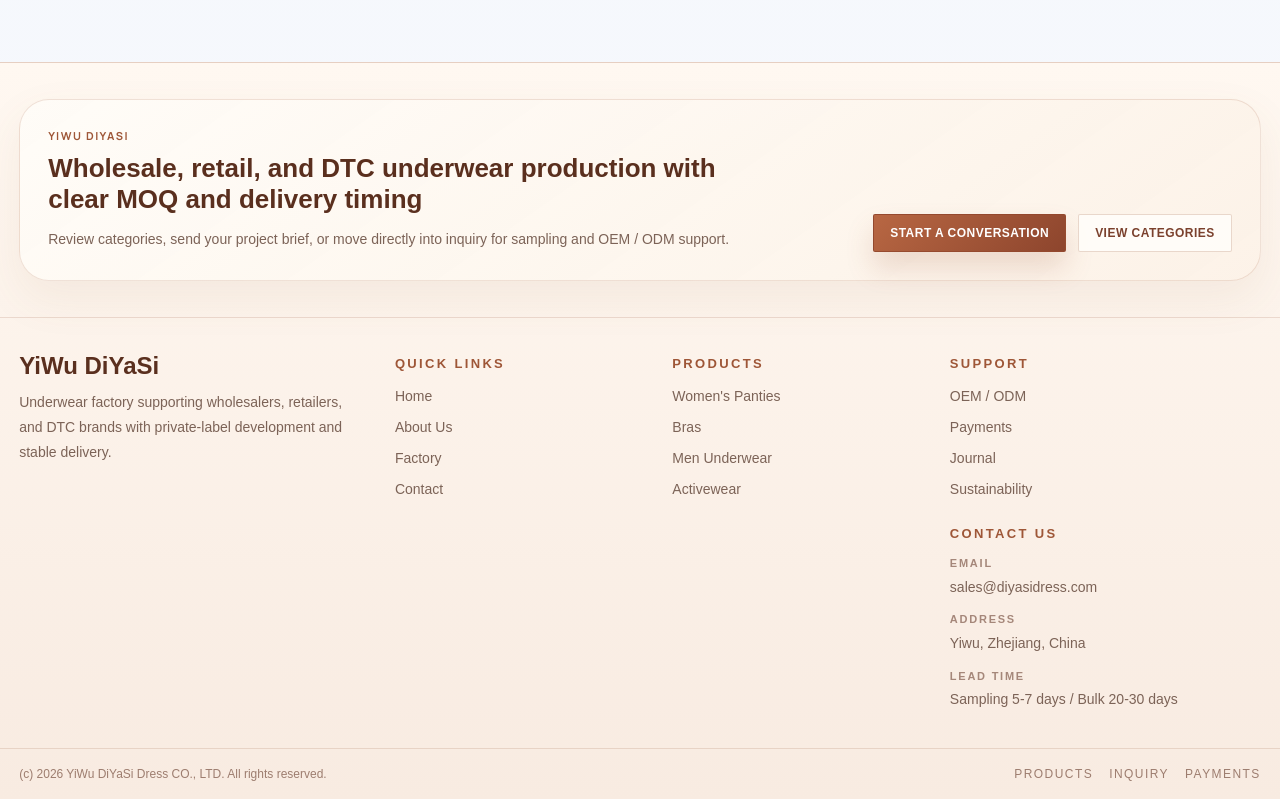
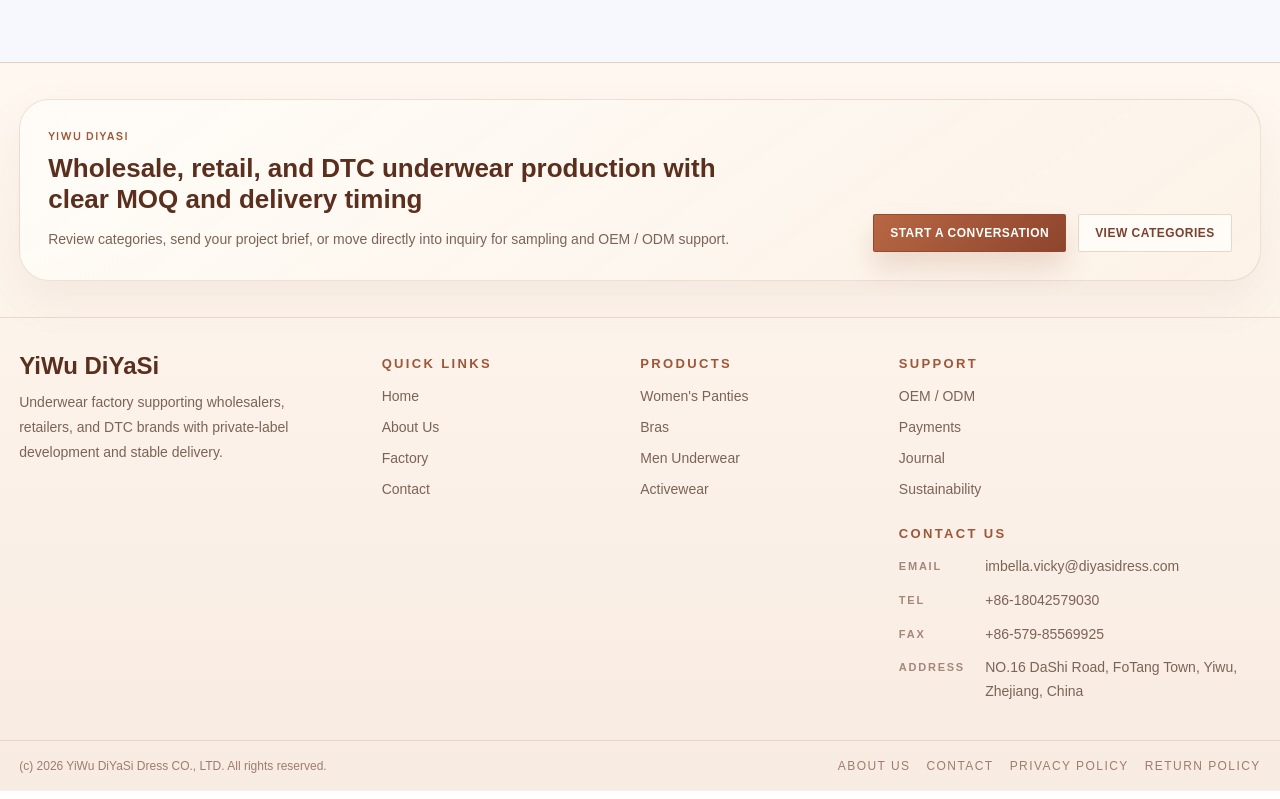
Before and after one commit to 156631890/diyasi, a Next.js app in the folder apps/web/: page /oem-odm in a window 1280 px wide. Shown: the part 1118-1917 px from the top of the page. Built offline with nearby package versions, Linux system fonts and the light colour scheme; no server answers.

Commit message:
Polish footer contact layout and policy pages

```diff
--- a/apps/web/app/globals.css
+++ b/apps/web/app/globals.css
@@ -471,6 +471,27 @@
   color: #a5877a;
 }
 
+.site-footer-contact-row {
+  display: grid;
+  grid-template-columns: 72px minmax(0, 1fr);
+  gap: 0.9rem;
+  align-items: start;
+}
+
+.site-footer-contact-key {
+  margin: 0;
+  padding-top: 0.18rem;
+}
+
+.site-footer-contact-value {
+  margin: 0;
+  font-family: Arial, "Helvetica Neue", sans-serif;
+  font-size: 14px;
+  line-height: 1.7;
+  color: #7c6357;
+  overflow-wrap: anywhere;
+}
+
 .site-footer-bottom-link {
   font-family: Arial, "Helvetica Neue", sans-serif;
   font-size: 12px;
@@ -2472,6 +2493,11 @@
     grid-template-columns: 1fr;
   }
 
+  .site-footer-contact-row {
+    grid-template-columns: 1fr;
+    gap: 0.3rem;
+  }
+
   .contact-payment-actions {
     justify-content: flex-start;
   }
--- a/apps/web/app/layout.tsx
+++ b/apps/web/app/layout.tsx
@@ -74,6 +74,9 @@
     name: SITE_NAME,
     url: SITE_URL,
     description: SITE_DESCRIPTION,
+    email: "imbella.vicky@diyasidress.com",
+    telephone: "+86-18042579030",
+    faxNumber: "+86-579-85569925",
     areaServed: "Worldwide",
     knowsLanguage: ["en", "zh", "es"]
   };
@@ -84,8 +87,12 @@
     url: SITE_URL,
     description: SITE_DESCRIPTION,
     image: `${SITE_URL}/media/generated/factory-capability-panorama.png`,
+    email: "imbella.vicky@diyasidress.com",
+    telephone: "+86-18042579030",
+    faxNumber: "+86-579-85569925",
     address: {
       "@type": "PostalAddress",
+      streetAddress: "NO.16 DaShi Road, FoTang Town",
       addressLocality: "Yiwu",
       addressRegion: "Zhejiang",
       addressCountry: "CN"
--- /dev/null
+++ b/apps/web/app/privacy-policy/page.tsx
@@ -0,0 +1,61 @@
+import type { Metadata } from "next";
+
+import { buildBreadcrumbJsonLd, buildMetadata } from "@/lib/seo";
+
+export const metadata: Metadata = buildMetadata({
+  title: "Privacy Policy",
+  description:
+    "Read the privacy policy for YiWu DiYaSi Dress CO., LTD regarding inquiry data, communication, and website usage.",
+  path: "/privacy-policy"
+});
+
+export default function PrivacyPolicyPage() {
+  const breadcrumbJsonLd = buildBreadcrumbJsonLd([
+    { name: "Home", path: "/" },
+    { name: "Privacy Policy", path: "/privacy-policy" }
+  ]);
+
+  return (
+    <main className="container-shell py-10">
+      <script type="application/ld+json" dangerouslySetInnerHTML={{ __html: JSON.stringify(breadcrumbJsonLd) }} />
+
+      <section className="hero-panel p-7 md:p-10 lg:p-12">
+        <p className="kicker page-reference-subtitle">Privacy Policy</p>
+        <h1 className="section-title mt-2 text-[#6a3524]">Privacy Policy</h1>
+        <p className="page-reference-body mt-4 max-w-3xl text-[#7d4f3e]">
+          This policy explains how YiWu DiYaSi Dress CO., LTD collects, uses, and protects information submitted through this website.
+        </p>
+      </section>
+
+      <section className="mt-10 grid gap-8">
+        <article className="editorial-column">
+          <h2 className="page-reference-subtitle text-[#6a3524]">Information We Collect</h2>
+          <p className="page-reference-body mt-4 text-[#7d4f3e]">
+            We may collect contact details, company information, and project information when you submit inquiries, request samples, or contact our team.
+          </p>
+        </article>
+
+        <article className="editorial-column">
+          <h2 className="page-reference-subtitle text-[#6a3524]">How We Use Information</h2>
+          <p className="page-reference-body mt-4 text-[#7d4f3e]">
+            Information is used to respond to inquiries, prepare quotations, discuss OEM / ODM projects, arrange sampling, and coordinate production communication.
+          </p>
+        </article>
+
+        <article className="editorial-column">
+          <h2 className="page-reference-subtitle text-[#6a3524]">Data Protection</h2>
+          <p className="page-reference-body mt-4 text-[#7d4f3e]">
+            We take reasonable steps to protect submitted information and limit internal access to business communication and project handling purposes.
+          </p>
+        </article>
+
+        <article className="editorial-column">
+          <h2 className="page-reference-subtitle text-[#6a3524]">Contact</h2>
+          <p className="page-reference-body mt-4 text-[#7d4f3e]">
+            For privacy-related questions, contact YiWu DiYaSi Dress CO., LTD through the contact page on this website.
+          </p>
+        </article>
+      </section>
+    </main>
+  );
+}
--- /dev/null
+++ b/apps/web/app/return-policy/page.tsx
@@ -0,0 +1,61 @@
+import type { Metadata } from "next";
+
+import { buildBreadcrumbJsonLd, buildMetadata } from "@/lib/seo";
+
+export const metadata: Metadata = buildMetadata({
+  title: "Return Policy",
+  description:
+    "Read the return policy for sample orders, approved production, and issue handling at YiWu DiYaSi Dress CO., LTD.",
+  path: "/return-policy"
+});
+
+export default function ReturnPolicyPage() {
+  const breadcrumbJsonLd = buildBreadcrumbJsonLd([
+    { name: "Home", path: "/" },
+    { name: "Return Policy", path: "/return-policy" }
+  ]);
+
+  return (
+    <main className="container-shell py-10">
+      <script type="application/ld+json" dangerouslySetInnerHTML={{ __html: JSON.stringify(breadcrumbJsonLd) }} />
+
+      <section className="hero-panel p-7 md:p-10 lg:p-12">
+        <p className="kicker page-reference-subtitle">Return Policy</p>
+        <h1 className="section-title mt-2 text-[#6a3524]">Return Policy</h1>
+        <p className="page-reference-body mt-4 max-w-3xl text-[#7d4f3e]">
+          This policy outlines how sample orders, approved production orders, and quality-related issues are handled by YiWu DiYaSi Dress CO., LTD.
+        </p>
+      </section>
+
+      <section className="mt-10 grid gap-8">
+        <article className="editorial-column">
+          <h2 className="page-reference-subtitle text-[#6a3524]">Sample Orders</h2>
+          <p className="page-reference-body mt-4 text-[#7d4f3e]">
+            Paid sample fees are generally non-refundable once development work has started, unless a different written agreement has been confirmed in advance.
+          </p>
+        </article>
+
+        <article className="editorial-column">
+          <h2 className="page-reference-subtitle text-[#6a3524]">Bulk Production Orders</h2>
+          <p className="page-reference-body mt-4 text-[#7d4f3e]">
+            Bulk production orders are handled according to the approved sample, confirmed specifications, and agreed production terms. Returns are not accepted for approved custom production without verified quality issues.
+          </p>
+        </article>
+
+        <article className="editorial-column">
+          <h2 className="page-reference-subtitle text-[#6a3524]">Quality Issues</h2>
+          <p className="page-reference-body mt-4 text-[#7d4f3e]">
+            If there is a verified quality issue, please contact the team promptly with order details, photos, and supporting information so the case can be reviewed and resolved.
+          </p>
+        </article>
+
+        <article className="editorial-column">
+          <h2 className="page-reference-subtitle text-[#6a3524]">Contact</h2>
+          <p className="page-reference-body mt-4 text-[#7d4f3e]">
+            For return or quality discussions, contact YiWu DiYaSi Dress CO., LTD through the contact page and include the product, order stage, and issue details.
+          </p>
+        </article>
+      </section>
+    </main>
+  );
+}
--- a/apps/web/components/SiteFooter.tsx
+++ b/apps/web/components/SiteFooter.tsx
@@ -58,23 +58,25 @@
     ],
     contactTitle: "Contact Us",
     contactRows: [
-      { label: "Email", value: "sales@diyasidress.com" },
-      { label: "Address", value: "Yiwu, Zhejiang, China" },
-      { label: "Lead Time", value: "Sampling 5-7 days / Bulk 20-30 days" }
+      { label: "Email", value: "imbella.vicky@diyasidress.com" },
+      { label: "Tel", value: "+86-18042579030" },
+      { label: "Fax", value: "+86-579-85569925" },
+      { label: "Address", value: "NO.16 DaShi Road, FoTang Town, Yiwu, Zhejiang, China" }
     ],
     rights: "All rights reserved.",
     bottomLinks: [
-      { href: "/products", label: "Products" },
-      { href: "/contact", label: "Inquiry" },
-      { href: "/payments", label: "Payments" }
+      { href: "/about", label: "About US" },
+      { href: "/contact", label: "Contact" },
+      { href: "/privacy-policy", label: "Privacy Policy" },
+      { href: "/return-policy", label: "Return Policy" }
     ]
   },
   zh: {
-    eyebrow: "义乌蒂雅思",
+    eyebrow: "义乌谛雅思",
     brandDesc: "服务批发商、零售商与 DTC 品牌的内衣工厂，支持贴牌开发与稳定交付。",
     ctaTitle: "提供清晰 MOQ、打样节奏与交期安排的内衣制造合作",
-    ctaDesc: "查看产品分类，提交项目需求，或直接发起询盘，推进打样与 OEM / ODM 合作。",
-    ctaPrimary: "开始沟通",
+    ctaDesc: "查看产品分类、提交项目需求，或直接发起询盘，推进打样与 OEM / ODM 合作。",
+    ctaPrimary: "开始洽谈",
     ctaSecondary: "查看分类",
     quickTitle: "快捷导航",
     quickItems: [
@@ -99,15 +101,17 @@
     ],
     contactTitle: "联系我们",
     contactRows: [
-      { label: "邮箱", value: "sales@diyasidress.com" },
-      { label: "地址", value: "中国浙江义乌" },
-      { label: "周期", value: "打样 5-7 天 / 大货 20-30 天" }
+      { label: "邮箱", value: "imbella.vicky@diyasidress.com" },
+      { label: "电话", value: "+86-18042579030" },
+      { label: "传真", value: "+86-579-85569925" },
+      { label: "地址", value: "浙江省义乌市佛堂镇大士路16号" }
     ],
     rights: "保留所有权利。",
     bottomLinks: [
-      { href: "/products", label: "产品" },
-      { href: "/contact", label: "询盘" },
-      { href: "/payments", label: "支付" }
+      { href: "/about", label: "关于我们" },
+      { href: "/contact", label: "联系" },
+      { href: "/privacy-policy", label: "隐私政策" },
+      { href: "/return-policy", label: "退换政策" }
     ]
   },
   es: {
@@ -142,15 +146,17 @@
     ],
     contactTitle: "Contacto",
     contactRows: [
-      { label: "Email", value: "sales@diyasidress.com" },
-      { label: "Direccion", value: "Yiwu, Zhejiang, China" },
-      { label: "Lead Time", value: "Muestra 5-7 dias / Produccion 20-30 dias" }
+      { label: "Email", value: "imbella.vicky@diyasidress.com" },
+      { label: "Tel", value: "+86-18042579030" },
+      { label: "Fax", value: "+86-579-85569925" },
+      { label: "Direccion", value: "NO.16 DaShi Road, FoTang Town, Yiwu, Zhejiang, China" }
     ],
     rights: "Todos los derechos reservados.",
     bottomLinks: [
-      { href: "/products", label: "Productos" },
-      { href: "/contact", label: "Consulta" },
-      { href: "/payments", label: "Pagos" }
+      { href: "/about", label: "About US" },
+      { href: "/contact", label: "Contact" },
+      { href: "/privacy-policy", label: "Privacy Policy" },
+      { href: "/return-policy", label: "Return Policy" }
     ]
   }
 };
@@ -186,12 +192,10 @@
       </div>
 
       <div className="home-full-bleed-shell py-9">
-        <section className="grid gap-8 lg:grid-cols-[1.05fr_0.75fr_0.75fr_0.95fr]">
+        <section className="grid gap-8 lg:grid-cols-[1.05fr_0.72fr_0.72fr_1.15fr]">
           <div className="pr-4">
             <p className="font-[Arial] text-[24px] font-bold leading-none text-[#5a2f1e]">YiWu DiYaSi</p>
-            <p className="mt-3 max-w-md font-[Arial] text-[14px] leading-[1.8] text-[#7c6357]">
-              {t.brandDesc}
-            </p>
+            <p className="mt-3 max-w-md font-[Arial] text-[14px] leading-[1.8] text-[#7c6357]">{t.brandDesc}</p>
           </div>
 
           <div>
@@ -229,13 +233,11 @@
             </div>
             <div>
               <p className="site-footer-heading">{t.contactTitle}</p>
-              <div className="mt-3 grid gap-3">
+              <div className="mt-3 grid gap-2.5">
                 {t.contactRows.map((row) => (
-                  <div key={row.label}>
-                    <p className="site-footer-label">{row.label}</p>
-                    <p className="mt-1 font-[Arial] text-[14px] leading-[1.7] text-[#7c6357]">
-                      {row.value}
-                    </p>
+                  <div key={row.label} className="site-footer-contact-row">
+                    <p className="site-footer-label site-footer-contact-key">{row.label}</p>
+                    <p className="site-footer-contact-value">{row.value}</p>
                   </div>
                 ))}
               </div>
```
